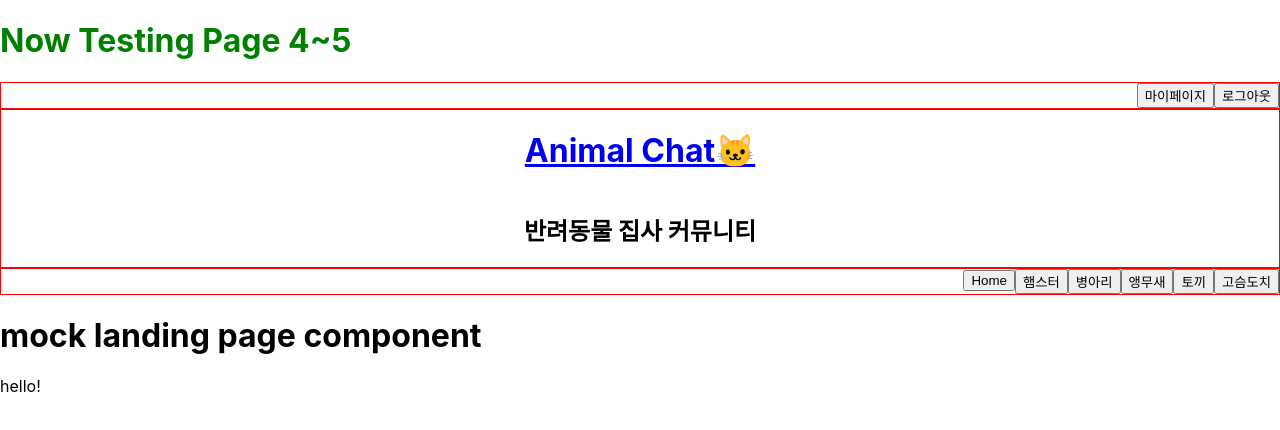
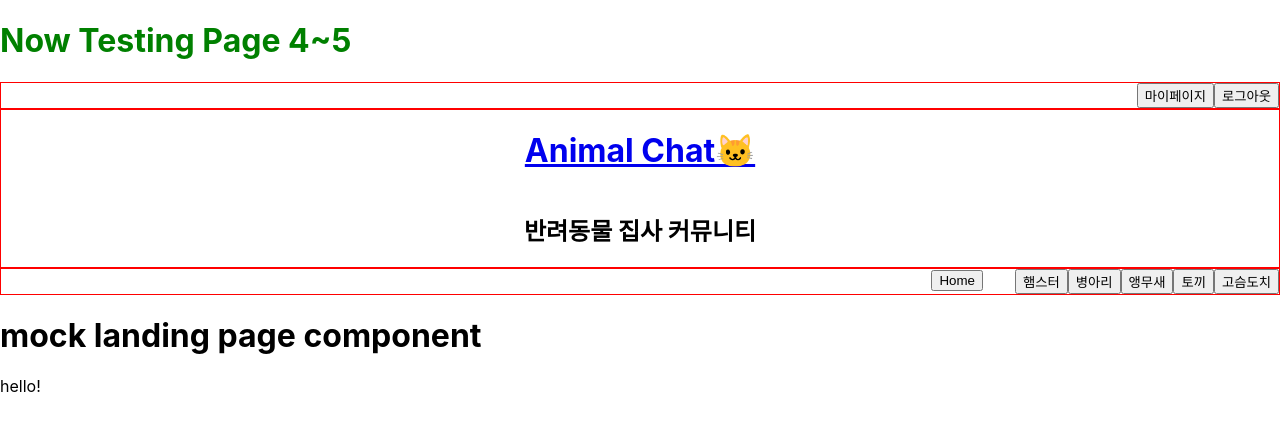
Before and after one commit to emily-hong/AnimalChat, a React (Create React App) app in the folder client/: page / in a window 1280 px wide. Shown: the top 430 px of the page. Built offline with nearby package versions, Linux system fonts and the light colour scheme.

Commit message:
Refactor: Navigation 컴포넌트에 styled-component 적용

```diff
--- a/client/src/components/Navigation.js
+++ b/client/src/components/Navigation.js
@@ -1,19 +1,25 @@
 import { Link } from 'react-router-dom'
+import styled from 'styled-components'
 
 export default function Navigation() {
-  // css styles
-  const borderRed = { border: '1px solid red' };
-  const flex = { display: 'flex' };
-  const alignRight = { justifyContent: 'flex-end' };
+  const ButtonsArea = styled.div`
+    display: flex;
+    justify-content: flex-end;
+    border: 1px solid red;
+  `;
+
+  const HomeButtonArea = styled.div`
+    margin-right: 2rem;
+  `;
 
   return (
     <div className="navigation">
-      <div className="pageButtons" style={{...flex, ...alignRight, ...borderRed}}>
-        <div className="homeButtonSpace">
+      <ButtonsArea>
+        <HomeButtonArea>
           <Link to="/board">
             <button className="homeButton">Home</button>
           </Link>
-        </div>
+        </HomeButtonArea>
         <div className="boardButtonsSpace">
           <Link to="/board/hamster">
             <button className="boardButton">햄스터</button>
@@ -31,11 +37,11 @@ export default function Navigation() {
             <button className="boardButton">고슴도치</button>
           </Link>
         </div>
-      </div>
+      </ButtonsArea>
     </div>
   );
 }
 
 // TODO
 // [x] react-router-dom 적용 필요
-// 홈버튼과 게시판 버튼 그룹 사이에 공간 필요
+// [x] 홈버튼과 게시판 버튼 그룹 사이에 공간 필요 // margin으로? (o)
```
